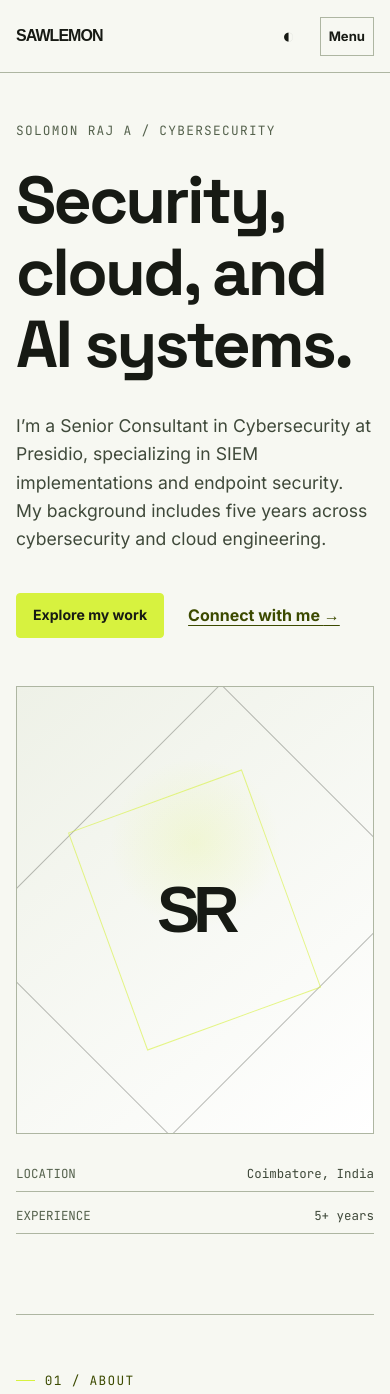
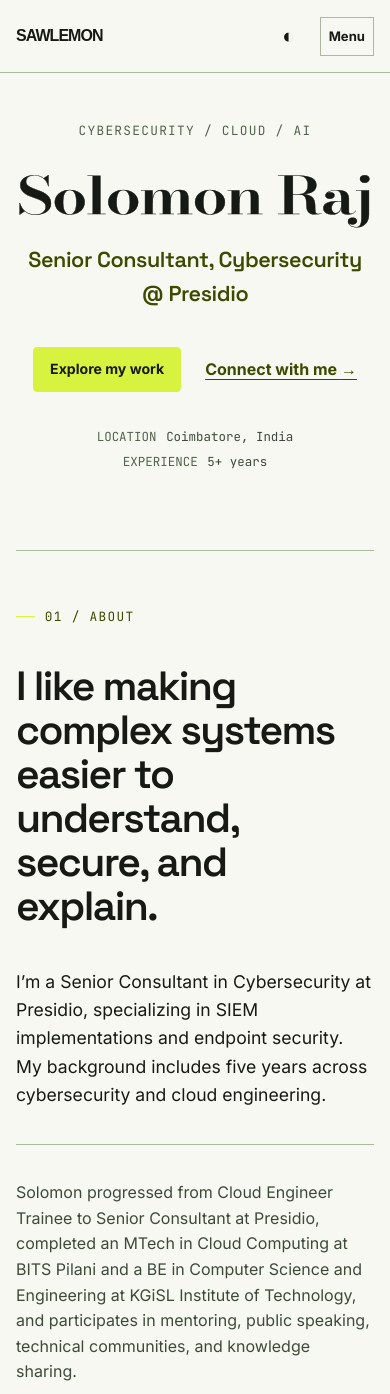
Before and after one commit to sawlemon/sawlemon.github.io, an Astro site: page / in a window 390 px wide. Shown: the top 1394 px of the page. Built offline with nearby package versions, Linux system fonts and the light colour scheme; Astro itself is replaced by a stand-in of ours.

Commit message:
Redesign hero: Bodoni Moda drawn name, centered layout, role line

```diff
--- a/package.json
+++ b/package.json
@@ -12,6 +12,7 @@
   "dependencies": {
     "@astrojs/rss": "^4.0.0",
     "@astrojs/sitemap": "^3.0.0",
+    "@fontsource-variable/bodoni-moda": "^5.3.0",
     "@fontsource-variable/inter": "^5.2.5",
     "@fontsource-variable/space-grotesk": "^5.2.5",
     "@fontsource/jetbrains-mono": "^5.2.5",
--- a/src/layouts/BaseLayout.astro
+++ b/src/layouts/BaseLayout.astro
@@ -1,6 +1,7 @@
 ---
 import '@fontsource-variable/inter';
 import '@fontsource-variable/space-grotesk';
+import '@fontsource-variable/bodoni-moda';
 import '@fontsource/jetbrains-mono';
 import '../styles/global.css';
 
--- a/src/pages/index.astro
+++ b/src/pages/index.astro
@@ -12,19 +12,19 @@ const posts = (await getCollection('blog', ({ data }) => !data.draft)).sort((a,
   <Header />
   <main id="main" class="wrap main-grid">
     <section class="hero" aria-labelledby="hero-title">
-      <div>
-        <p class="eyebrow">SOLOMON RAJ A / CYBERSECURITY</p>
-        <h1 id="hero-title">Security,<br />cloud, and<br />AI systems.</h1>
-        <p class="hero-copy">I’m a Senior Consultant in Cybersecurity at Presidio, specializing in SIEM implementations and endpoint security. My background includes five years across cybersecurity and cloud engineering.</p>
-        <div class="actions"><a class="button button-primary" href="#projects">Explore my work</a><a class="text-link" href="#connect">Connect with me <span aria-hidden="true">→</span></a></div>
-      </div>
-      <div class="hero-profile">
-        <div class="portrait" role="img" aria-label="Abstract placeholder portrait made from a security signal grid"><span>SR</span></div>
-        <dl class="hero-facts"><div><dt>Location</dt><dd>Coimbatore, India</dd></div><div><dt>Experience</dt><dd>5+ years</dd></div></dl>
-      </div>
+      <p class="eyebrow">Cybersecurity / Cloud / AI</p>
+      <h1 id="hero-title" class="hero-name">
+        <span class="sr-only">Solomon Raj</span>
+        <svg viewBox="0 0 700 120" aria-hidden="true" focusable="false">
+          <text x="2" y="98" textLength="696" lengthAdjust="spacingAndGlyphs">Solomon Raj</text>
+        </svg>
+      </h1>
+      <p class="hero-role">Senior Consultant, Cybersecurity @ Presidio</p>
+      <div class="actions"><a class="button button-primary" href="#projects">Explore my work</a><a class="text-link" href="#connect">Connect with me <span aria-hidden="true">→</span></a></div>
+      <dl class="hero-facts"><div><dt>Location</dt><dd>Coimbatore, India</dd></div><div><dt>Experience</dt><dd>5+ years</dd></div></dl>
     </section>
 
-    <section id="about" class="section about"><p class="section-label">01 / ABOUT</p><div><h2>I like making complex systems easier to understand, secure, and explain.</h2><div class="two-column"><p>Solomon progressed from Cloud Engineer Trainee to Senior Consultant at Presidio, completed an MTech in Cloud Computing at BITS Pilani and a BE in Computer Science and Engineering at KGiSL Institute of Technology, and participates in mentoring, public speaking, technical communities, and knowledge sharing.</p><ul class="facts-list"><li>Cybersecurity</li><li>Cloud engineering</li><li>AI security</li><li>Community</li></ul></div></div></section>
+    <section id="about" class="section about"><p class="section-label">01 / ABOUT</p><div><h2>I like making complex systems easier to understand, secure, and explain.</h2><p class="about-lead">I’m a Senior Consultant in Cybersecurity at Presidio, specializing in SIEM implementations and endpoint security. My background includes five years across cybersecurity and cloud engineering.</p><div class="two-column"><p>Solomon progressed from Cloud Engineer Trainee to Senior Consultant at Presidio, completed an MTech in Cloud Computing at BITS Pilani and a BE in Computer Science and Engineering at KGiSL Institute of Technology, and participates in mentoring, public speaking, technical communities, and knowledge sharing.</p><ul class="facts-list"><li>Cybersecurity</li><li>Cloud engineering</li><li>AI security</li><li>Community</li></ul></div></div></section>
 
     <section id="interests" class="section"><p class="section-label">02 / INTERESTS</p><div class="interest-grid">{interests.map(([title, description], index) => <article><span>{String(index + 1).padStart(2, '0')}</span><h3>{title}</h3><p>{description}</p></article>)}</div></section>
 
--- a/src/styles/global.css
+++ b/src/styles/global.css
@@ -61,21 +61,20 @@ h3 { font-size: 1.45rem; font-weight: 600; }
 .button-secondary { background: var(--surface); color: var(--text); }
 .button-secondary:hover { border-color: var(--link); color: var(--link); }
 .main-grid { display: grid; gap: 8rem; padding-block: 6rem 8rem; }
-.hero { display: grid; grid-template-columns: minmax(0, 7fr) minmax(18rem, 5fr); gap: clamp(2rem, 7vw, 6rem); align-items: center; min-height: 42rem; }
+.hero { display: grid; grid-template-columns: minmax(0, 1fr); align-content: center; text-align: center; padding-block: clamp(3rem, 10vh, 5.5rem) clamp(3rem, 12vh, 6rem); }
 .eyebrow, .section-label { font-family: 'JetBrains Mono', monospace; color: var(--meta); font-size: .8rem; font-weight: 500; letter-spacing: .1em; text-transform: uppercase; }
-.hero .eyebrow { margin-bottom: 1.5rem; }
-.hero h1 { max-width: 9ch; margin-bottom: 2rem; font-size: clamp(4rem, 8vw, 7.5rem); font-weight: 700; }
-.hero-copy { max-width: 39rem; margin-bottom: 2.5rem; color: var(--muted); font-size: 1.25rem; }
-.actions { display: flex; flex-wrap: wrap; gap: 1.5rem; align-items: center; }
+.hero .eyebrow { margin-bottom: 1.4rem; }
+.hero-name { margin: 0 0 1.1rem; }
+.hero-name svg { display: block; width: min(100%, 32rem); height: auto; overflow: visible; margin-inline: auto; }
+.hero-name text { font-family: 'Bodoni Moda Variable', 'Bodoni Moda', serif; font-size: 100px; font-weight: 600; letter-spacing: -.02em; fill: transparent; stroke: var(--text); stroke-width: .7; stroke-dasharray: 800; stroke-dashoffset: 800; animation: name-draw 2.6s cubic-bezier(.6, 0, .3, 1) forwards, name-fill .9s ease 1.9s forwards; }
+@keyframes name-draw { to { stroke-dashoffset: 0; } }
+@keyframes name-fill { to { fill: var(--text); } }
+.hero-role { margin: 0 0 2.2rem; color: var(--link); font-family: 'Space Grotesk Variable', 'Space Grotesk', sans-serif; font-size: clamp(1.35rem, 2.4vw, 1.8rem); font-weight: 600; letter-spacing: -.02em; }
+.actions { display: flex; flex-wrap: wrap; justify-content: center; gap: 1.5rem; align-items: center; }
 .text-link { color: var(--link); font-weight: 700; text-underline-offset: .28em; }
 .text-link:hover { color: var(--link-hover); }
-.hero-profile { width: 100%; }
-.portrait { aspect-ratio: 4 / 5; position: relative; isolation: isolate; display: grid; place-items: center; overflow: hidden; border: 1px solid var(--border); background: radial-gradient(circle at 50% 35%, color-mix(in srgb, var(--accent) 16%, transparent), transparent 25%), linear-gradient(140deg, var(--surface-alt), var(--surface)); }
-.portrait::before, .portrait::after { content: ''; position: absolute; inset: 10%; border: 1px solid color-mix(in srgb, var(--text) 28%, transparent); transform: rotate(45deg); }
-.portrait::after { inset: 24%; transform: rotate(-20deg); border-color: color-mix(in srgb, var(--accent) 60%, transparent); }
-.portrait span { position: relative; z-index: 1; font: 700 clamp(4rem, 12vw, 8rem)/1 'Space Grotesk Variable', sans-serif; letter-spacing: -.1em; color: var(--text); }
-.hero-facts { display: grid; gap: .4rem; margin: 1.4rem 0 0; }
-.hero-facts div { display: flex; justify-content: space-between; gap: 1rem; padding: .55rem 0; border-bottom: 1px solid var(--border); }
+.hero-facts { display: flex; flex-wrap: wrap; justify-content: center; gap: .5rem 2.75rem; margin: 2.2rem 0 0; }
+.hero-facts div { display: flex; align-items: baseline; gap: .6rem; padding: 0; border: 0; }
 .hero-facts dt, .hero-facts dd { margin: 0; font: .78rem 'JetBrains Mono', monospace; }
 .hero-facts dt { color: var(--meta); text-transform: uppercase; }
 .hero-facts dd { color: var(--muted); }
@@ -84,6 +83,8 @@ h3 { font-size: 1.45rem; font-weight: 600; }
 .section-label::before { content: ''; display: inline-block; width: 1.2rem; height: 1px; margin: 0 .6rem .22rem 0; background: var(--accent); }
 .about > div { max-width: 53rem; }
 .about h2 { margin-bottom: 2.5rem; }
+.about-lead { max-width: 40rem; margin-bottom: 2.2rem; color: var(--text); font-size: 1.25rem; }
+.about-lead + .two-column { padding-top: 2.2rem; border-top: 1px solid var(--border); }
 .two-column { display: grid; grid-template-columns: 1.3fr .7fr; gap: 3rem; color: var(--muted); }
 .facts-list { margin: 0; padding: 0; list-style: none; font-family: 'JetBrains Mono', monospace; font-size: .82rem; color: var(--meta); }
 .facts-list li { padding: .6rem 0; border-top: 1px solid var(--border); }
@@ -156,12 +157,9 @@ h3 { font-size: 1.45rem; font-weight: 600; }
   .button-secondary { display: none; }
   .mobile-menu { display: block; }
   .main-grid { gap: 5rem; padding-block: 3rem 5rem; }
-  .hero, .section { grid-template-columns: 1fr; min-height: auto; }
-  .hero { gap: 3rem; }
-  .hero h1 { font-size: clamp(3.6rem, 17vw, 5.6rem); }
-  .hero-copy { font-size: 1.1rem; }
-  .hero-profile { max-width: 30rem; }
-  .section { gap: 1.5rem; padding-top: 3.5rem; }
+  .hero { padding-block: 0; }
+  .about-lead { font-size: 1.1rem; }
+  .section { grid-template-columns: 1fr; gap: 1.5rem; padding-top: 3.5rem; }
   .two-column, .project-grid { grid-template-columns: 1fr; gap: 1rem; }
   .interest-grid { grid-template-columns: 1fr; }
   .interest-grid article, .interest-grid article:nth-child(3n) { min-height: 0; border-right: 0; }
```
Also changed, not shown: 1 other file.
